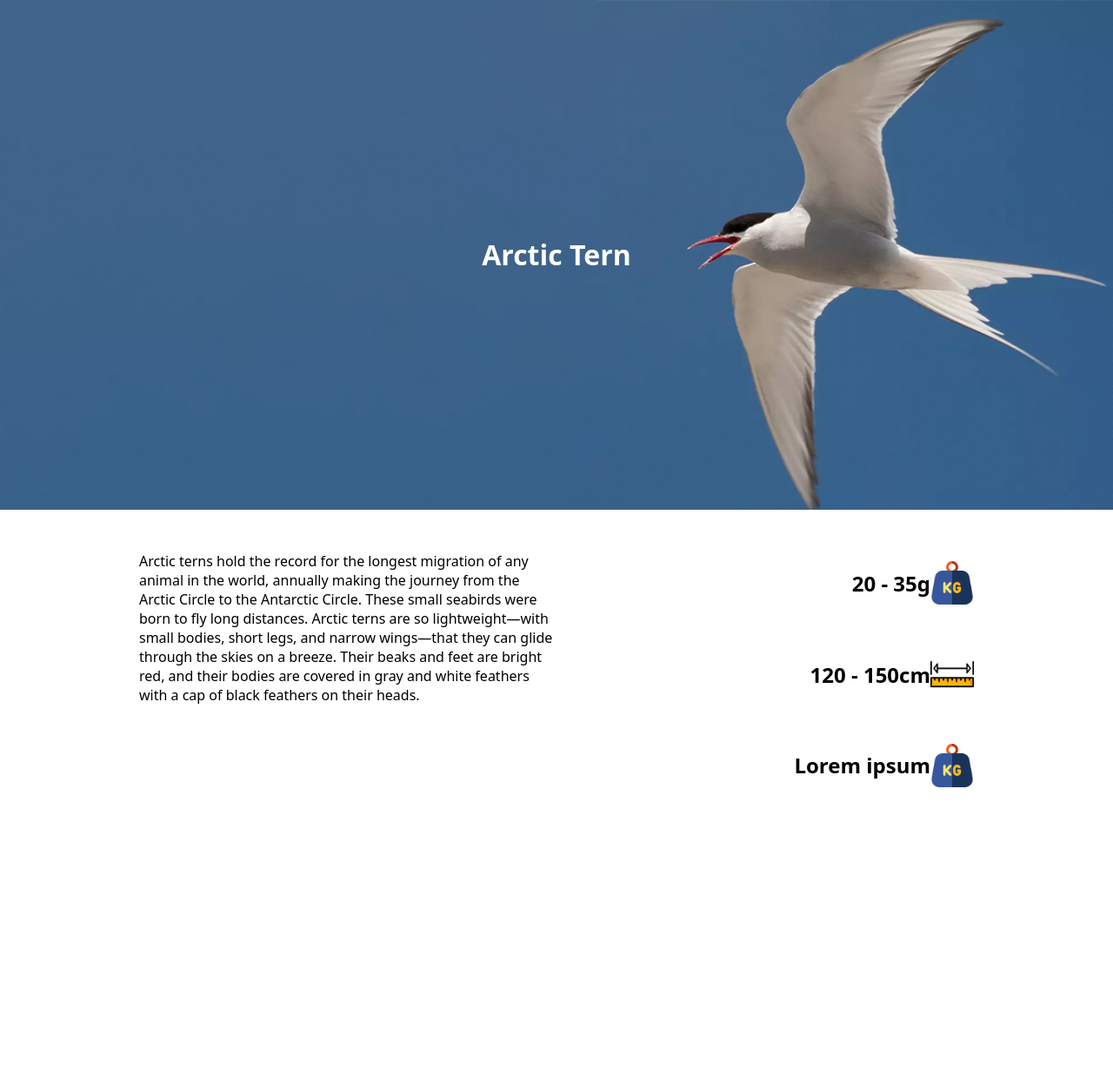
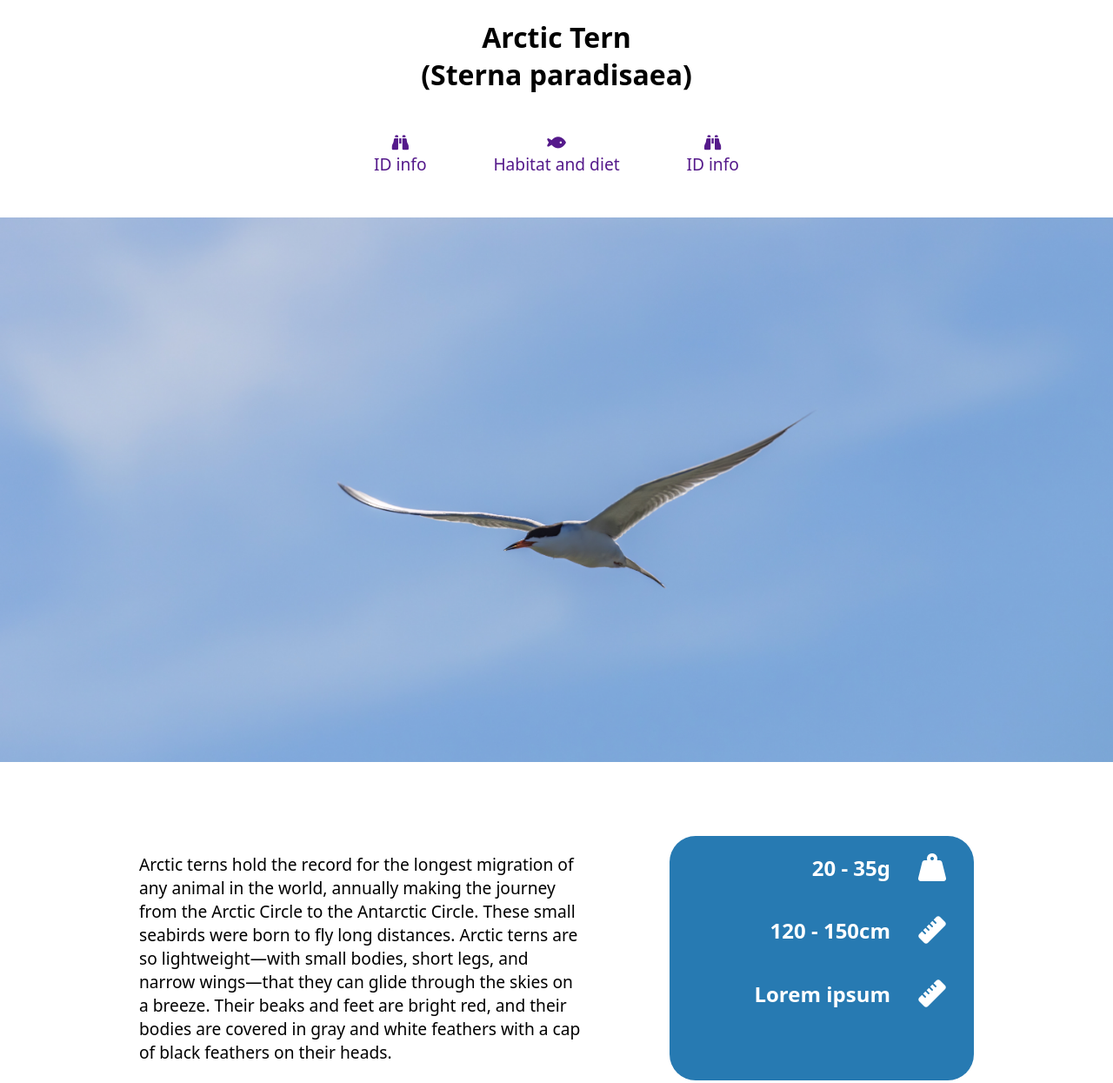
Before and after one commit to Svelekongen/Svelekongen.github.io, a plain HTML site: page arctictern.html in a window 1280 px wide. Shown: the top 1245 px of the page at 87% size. Before the commit the page ends 948 px from the top, so only its background shows below. Drawn offline with Linux system fonts and the light colour scheme.

Commit message:
redo of tern landing page

```diff
--- a/arctictern.html
+++ b/arctictern.html
@@ -5,11 +5,35 @@
     <meta name="viewport" content="width=device-width, initial-scale=1.0" />
     <title>Arctic Tern</title>
     <link rel="stylesheet" href="ternstyle.css" />
+    <script
+      src="https://kit.fontawesome.com/24c5372919.js"
+      crossorigin="anonymous"
+    ></script>
   </head>
   <body>
     <div id="hero">
-      <h1>Arctic Tern</h1>
+      <h1>Arctic Tern<br />(Sterna paradisaea)</h1>
+      <nav>
+        <ul class="navClass">
+          <li>
+            <a class="navLink" href=""
+              ><span class="fa-solid fa-binoculars"></span>ID info</a
+            >
+          </li>
+          <li>
+            <a class="navLink" href=""
+              ><span class="fa-solid fa-fish"></span>Habitat and diet</a
+            >
+          </li>
+          <li>
+            <a class="navLink" href=""
+              ><span class="fa-solid fa-binoculars"></span>ID info</a
+            >
+          </li>
+        </ul>
+      </nav>
     </div>
+    <img src="images/arctictern/pexels-robert-so-16654311.jpg" alt="" />
     <div id="summaryCont">
       <div class="summaryBox">
         <p>
@@ -26,16 +50,29 @@
       <div id="quickFacts" class="summaryBox">
         <div class="facts">
           <h2>20 - 35g</h2>
-          <img src="images/arctictern/weight.png" alt="" />
+          <i class="fa-solid fa-weight-hanging fa-2xl"></i>
         </div>
         <div class="facts">
           <h2>120 - 150cm</h2>
-          <img src="images/arctictern/measure.png" alt="" />
+          <i class="fa-solid fa-ruler fa-2xl"></i>
         </div>
         <div class="facts">
           <h2>Lorem ipsum</h2>
-          <img src="images/arctictern/weight.png" alt="" />
+          <i class="fa-solid fa-ruler fa-2xl"></i>
         </div>
+      </div>
+    </div>
+    <div id="imagesCont">
+      <div class="imageBox">
+        <img src="images/arctictern/birb1.jpg" alt="" />
+      </div>
+
+      <div class="imageBox">
+        <img src="images/arctictern/birb2.jpg" alt="" />
+      </div>
+
+      <div class="imageBox">
+        <img src="images/arctictern/birb3.jpg" alt="" />
       </div>
     </div>
   </body>
--- a/ternstyle.css
+++ b/ternstyle.css
@@ -5,25 +5,42 @@ body {
 }
 
 #hero {
-  background-color: #3f638b;
-  background-image: url(images/arctictern/y50a9zhs.png);
-  background-size: cover;
-  color: white;
   text-align: center;
-  padding-top: 250px;
-  padding-bottom: 250px;
+}
+
+img {
+  width: 100vw;
+}
+
+.navClass {
+  margin: 0;
+  padding: 0;
+  margin-top: 3em;
+  margin-bottom: 3em;
+
+  list-style: none;
+  display: flex;
+  justify-content: center;
+  width: 100%;
+}
+
+.navLink {
+  text-decoration: none;
+  font-size: 1.2rem;
+
+  display: flex;
+  flex-direction: column;
+  margin-inline: 2em;
+}
+
+.navLink:hover {
+  color: green;
 }
 
 #summaryCont {
   display: flex;
-  flex-direction: row;
-  padding-inline: 12.5%;
-  margin-top: 3em;
-}
-
-p {
-  padding: 0;
-  margin: 0;
+  margin-inline: 12.5%;
+  margin-top: 5em;
 }
 
 .summaryBox {
@@ -31,13 +48,40 @@ p {
   flex-grow: 1;
 }
 
+.summaryBox p {
+  font-size: 1.2em;
+  padding-right: 5em;
+}
+
+#quickFacts {
+  color: white;
+  background-color: #277ab2;
+  border-radius: 30px;
+
+  max-width: 350px;
+}
+
 .facts {
   display: flex;
+  justify-content: end;
   align-items: center;
-  justify-content: flex-end;
-  margin-bottom: 2em;
+
+  padding-right: 2em;
 }
 
-.facts > img {
-  height: 50px;
+.facts i {
+  padding-left: 1em;
 }
+
+#imagesCont {
+  margin-top: 5em;
+  display: flex;
+}
+
+.imageBox {
+  width: 100vw;
+}
+
+.imageBox img {
+  width: 100%;
+}
```
Also changed, not shown: images/arctictern/466970-arctic-tern-arctic-tern-bird-748x483.jpg (added), images/arctictern/7f6e0019-c33d-43d3-b480-cd2280f50201.jpg (added), images/arctictern/OIP.jpg (added), images/arctictern/birb1.jpg (added), images/arctictern/birb2.jpg (added), images/arctictern/birb3.jpg (added).
